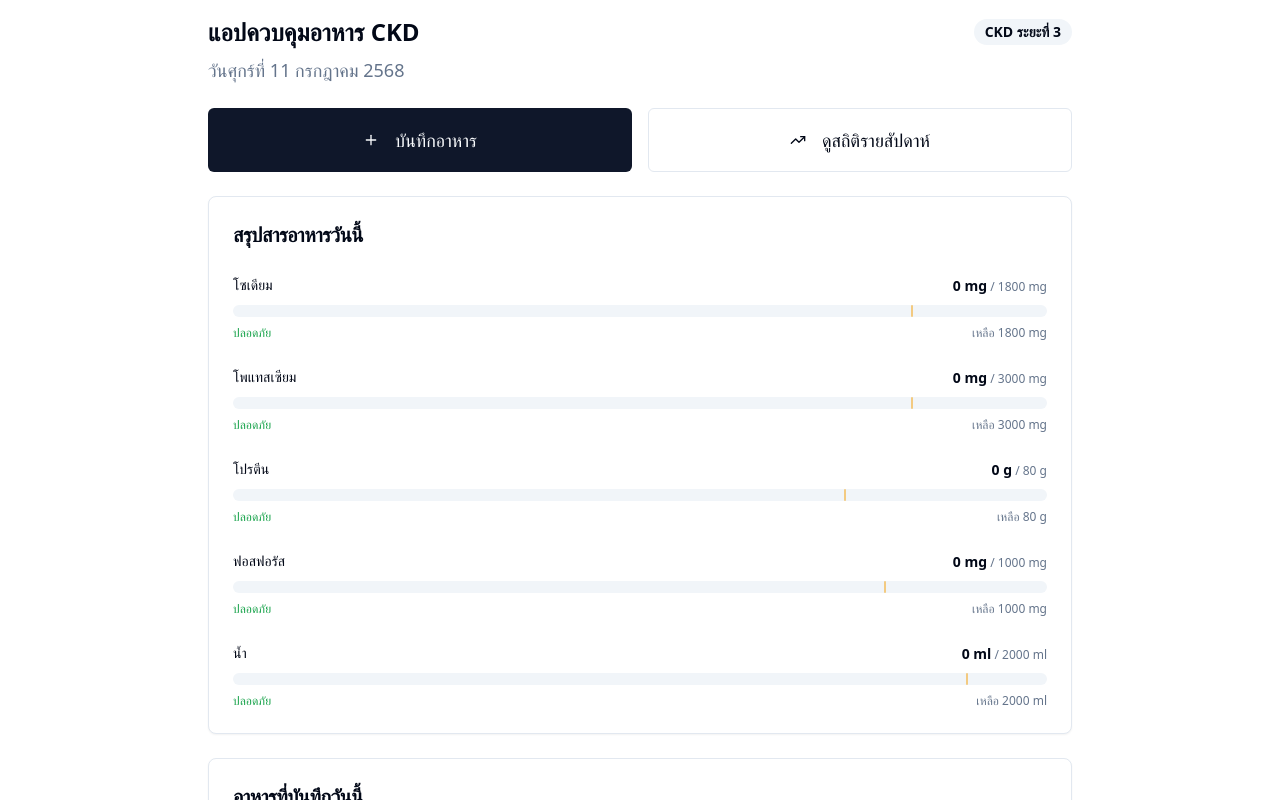
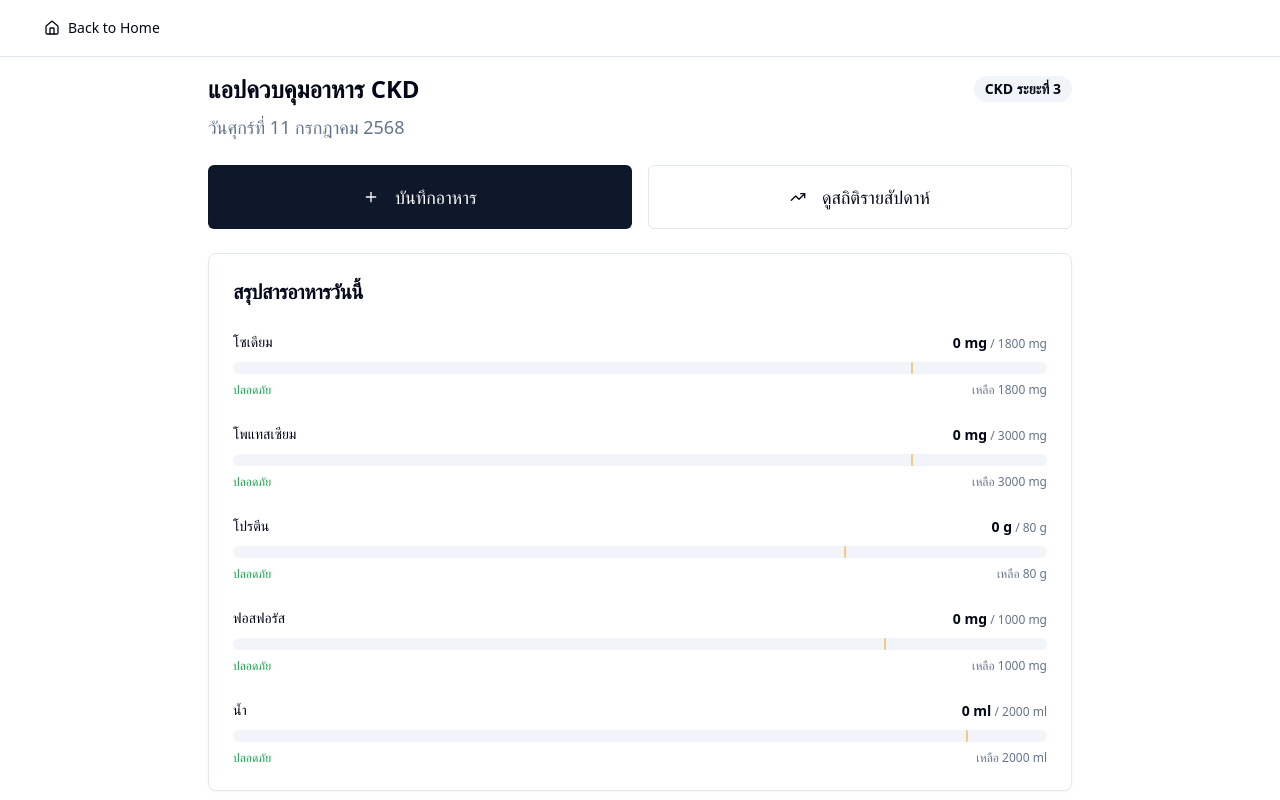
Before and after one commit to Lordalpaca/kidney-khrua-control, a React (Vite) app: page /app in a window 1280 px wide. Shown: the top 800 px of the page. Built offline with nearby package versions, Linux system fonts and the light colour scheme.

Commit message:
Add navigation to homepage
Add a button or navbar to the main app to navigate back to the homepage.

```diff
--- a/src/pages/App.tsx
+++ b/src/pages/App.tsx
@@ -2,8 +2,12 @@ import { Dashboard } from "@/components/dashboard";
 import { FoodSearch } from "@/components/food-search";
 import { WeeklyStats } from "@/components/weekly-stats";
 import { useCKDApp } from "@/hooks/useCKDApp";
+import { Button } from "@/components/ui/button";
+import { Home } from "lucide-react";
+import { useNavigate } from "react-router-dom";
 
 const Index = () => {
+  const navigate = useNavigate();
   const {
     currentView,
     setCurrentView,
@@ -14,6 +18,26 @@ const Index = () => {
     notifyMedicalTeam
   } = useCKDApp();
 
+  return (
+    <div className="min-h-screen bg-background">
+      {/* Navigation Header */}
+      <header className="border-b bg-background/95 backdrop-blur supports-[backdrop-filter]:bg-background/60">
+        <div className="container flex h-14 items-center">
+          <Button
+            variant="ghost"
+            size="sm"
+            onClick={() => navigate('/')}
+            className="gap-2"
+          >
+            <Home className="h-4 w-4" />
+            Back to Home
+          </Button>
+        </div>
+      </header>
+
+      {/* Main Content */}
+      <div className="container mx-auto">
+        {(() => {
           switch (currentView) {
             case 'add-food':
               return (
@@ -42,6 +66,10 @@ const Index = () => {
                 />
               );
           }
+        })()}
+      </div>
+    </div>
+  );
 };
 
 export default Index;
```
Lines whose indentation alone changed are shown as unchanged.
